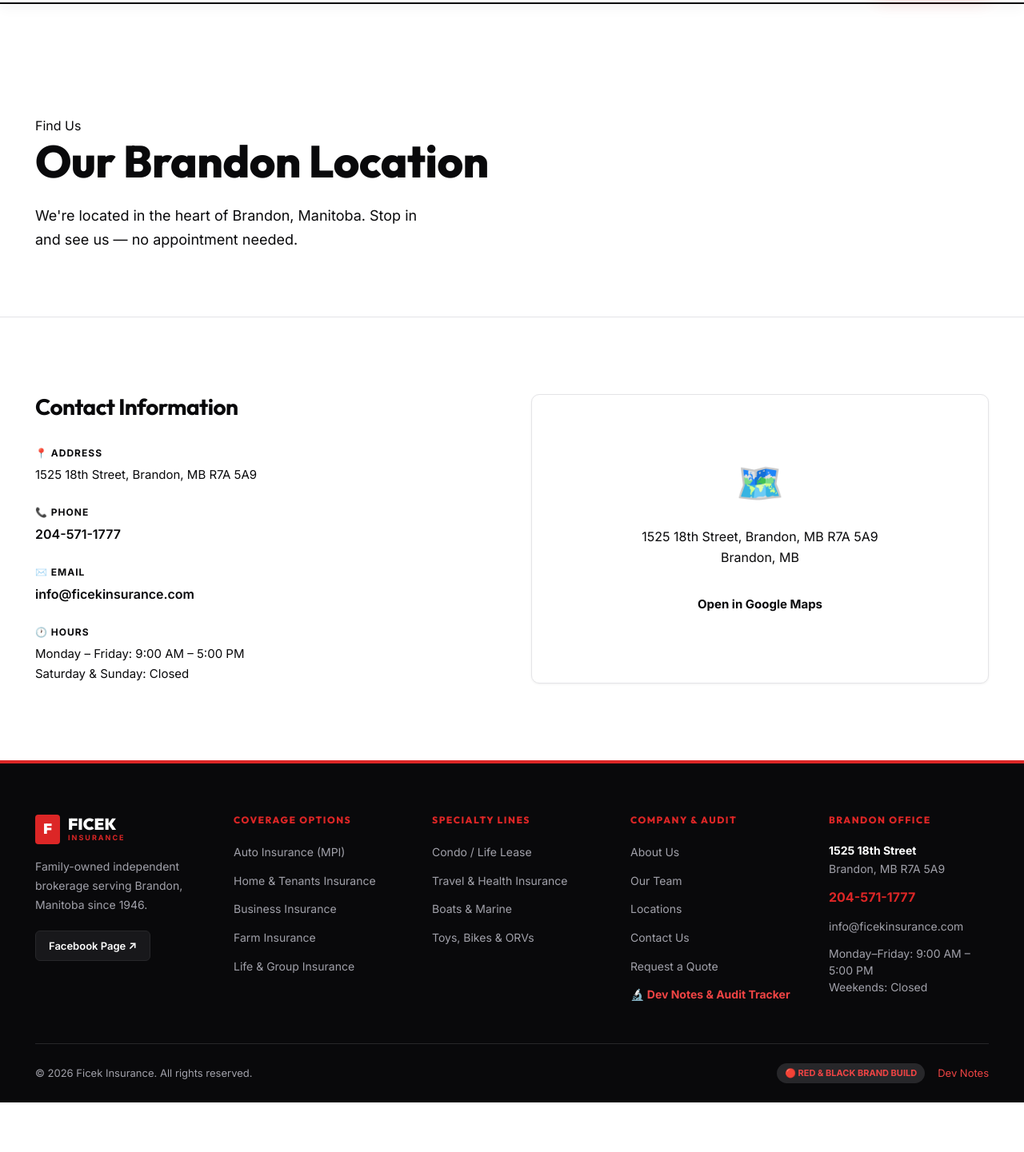
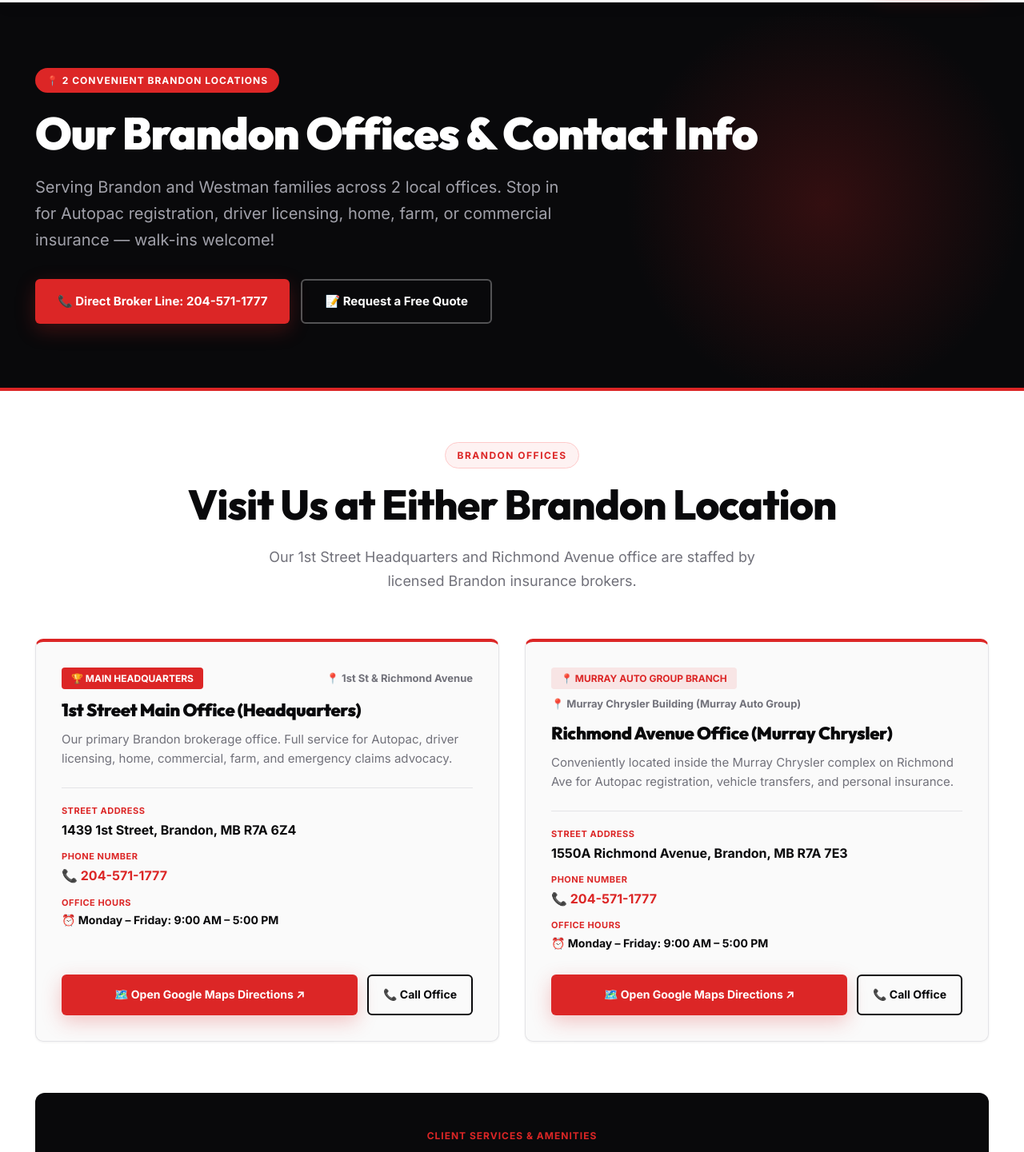
Before and after one commit to austinlmadeit/ficeks, a Next.js app: page /about/locations in a window 1280 px wide. Shown: the part 120-1561 px from the top of the page at 80% size. Before the commit the page ends 1499 px from the top, so only its background shows below. Built offline with nearby package versions, Linux system fonts and the light colour scheme.

Commit message:
feat: rebuild Brandon Office Locations page (/about/locations) with 1439 1st St HQ and 1550A Richmond Ave branch

```diff
--- a/app/about/locations/page.js
+++ b/app/about/locations/page.js
@@ -1,66 +1,210 @@
-import { SITE } from '@/lib/data';
+import Link from 'next/link';
+import { SITE, OFFICES } from '@/lib/data';
 
 export const metadata = {
-  title: 'Location | Ficek Insurance Brandon MB',
-  description: `Visit Ficek Insurance at ${SITE.address.full}. Office hours Monday to Friday, 9am to 5pm. Call ${SITE.phone}.`,
+  title: 'Brandon MB Office Locations | Ficek Insurance',
+  description: 'Visit Ficek Insurance in Brandon, Manitoba — 1439 1st Street (Main Office HQ) and 1550A Richmond Avenue (Murray Chrysler Building). Walk-ins welcome for Autopac and insurance consultations.',
 };
 
 export default function LocationsPage() {
   return (
     <>
+      {/* ── HERO BANNER ── */}
       <section style={{
-        background: 'linear-gradient(135deg, var(--surface) 0%, var(--bg) 100%)',
-        borderBottom: '1px solid var(--border)',
-        padding: '140px 0 80px',
+        background: '#09090b',
+        color: '#ffffff',
+        paddingTop: '80px',
+        paddingBottom: '80px',
+        borderBottom: '4px solid #dc2626',
+        position: 'relative',
+        overflow: 'hidden',
       }}>
-        <div className="container">
-          <span className="section-label">Find Us</span>
-          <h1 style={{ fontSize: 'clamp(36px, 5vw, 56px)', fontWeight: 800, fontFamily: 'var(--font-heading)', letterSpacing: '-0.5px', marginBottom: '20px' }}>
-            Our Brandon Location
+        <div style={{
+          position: 'absolute',
+          top: 0,
+          right: 0,
+          width: '500px',
+          height: '500px',
+          background: 'radial-gradient(circle, rgba(220,38,38,0.2) 0%, transparent 70%)',
+          pointerEvents: 'none',
+        }} />
+
+        <div className="container" style={{ position: 'relative', zIndex: 1 }}>
+          <div style={{
+            display: 'inline-flex',
+            alignItems: 'center',
+            gap: '8px',
+            padding: '6px 14px',
+            borderRadius: '20px',
+            background: '#dc2626',
+            color: '#ffffff',
+            fontSize: '12px',
+            fontWeight: 800,
+            letterSpacing: '1px',
+            textTransform: 'uppercase',
+            marginBottom: '20px',
+          }}>
+            📍 2 Convenient Brandon Locations
+          </div>
+
+          <h1 style={{
+            fontSize: 'clamp(36px, 5.5vw, 56px)',
+            fontWeight: 900,
+            color: '#ffffff',
+            lineHeight: 1.1,
+            marginBottom: '20px',
+            letterSpacing: '-0.02em',
+          }}>
+            Our Brandon Offices & Contact Info
           </h1>
-          <p style={{ fontSize: '18px', color: 'var(--muted)', maxWidth: '500px', lineHeight: 1.7 }}>
-            We're located in the heart of Brandon, Manitoba. Stop in and see us — no appointment needed.
+
+          <p style={{
+            fontSize: '20px',
+            color: '#a1a1aa',
+            maxWidth: '680px',
+            lineHeight: 1.65,
+            marginBottom: '32px',
+          }}>
+            Serving Brandon and Westman families across 2 local offices. Stop in for Autopac registration, driver licensing, home, farm, or commercial insurance — walk-ins welcome!
           </p>
+
+          <div style={{ display: 'flex', gap: '14px', flexWrap: 'wrap' }}>
+            <a href={SITE.phoneHref} className="btn btn-red">
+              📞 Direct Broker Line: {SITE.phone}
+            </a>
+            <Link href="/quote" className="btn btn-outline-white">
+              📝 Request a Free Quote
+            </Link>
+          </div>
         </div>
       </section>
-      <section className="section">
+
+      {/* ── DUAL OFFICE LOCATIONS SHOWCASE ── */}
+      <section className="section" style={{ background: '#ffffff', paddingTop: '64px', paddingBottom: '64px' }}>
         <div className="container">
-          <div style={{ display: 'grid', gridTemplateColumns: '1fr 1fr', gap: '48px' }}>
-            <div>
-              <h2 style={{ fontSize: '28px', fontWeight: 700, fontFamily: 'var(--font-heading)', marginBottom: '32px' }}>Contact Information</h2>
-              <div style={{ display: 'flex', flexDirection: 'column', gap: '24px' }}>
-                {[
-                  { label: '📍 Address', content: SITE.address.full },
-                  { label: '📞 Phone', content: SITE.phone, href: SITE.phoneHref },
-                  { label: '✉️ Email', content: SITE.email, href: `mailto:${SITE.email}` },
-                  { label: '🕐 Hours', content: 'Monday – Friday: 9:00 AM – 5:00 PM\nSaturday & Sunday: Closed' },
-                ].map((item, i) => (
-                  <div key={i}>
-                    <div style={{ fontSize: '12px', fontWeight: 700, color: 'var(--muted)', letterSpacing: '1px', textTransform: 'uppercase', marginBottom: '6px' }}>{item.label}</div>
-                    {item.href ? (
-                      <a href={item.href} style={{ fontSize: '16px', fontWeight: 600, color: 'var(--accent2)' }}>{item.content}</a>
-                    ) : (
-                      <p style={{ fontSize: '15px', color: 'var(--text)', whiteSpace: 'pre-line', lineHeight: 1.65 }}>{item.content}</p>
-                    )}
+
+          <div className="text-center" style={{ marginBottom: '56px' }}>
+            <span className="section-tag">Brandon Offices</span>
+            <h2 className="section-title">Visit Us at Either Brandon Location</h2>
+            <p className="section-sub mx-auto">
+              Our 1st Street Headquarters and Richmond Avenue office are staffed by licensed Brandon insurance brokers.
+            </p>
+          </div>
+
+          {/* DUAL OFFICE CARDS GRID */}
+          <div className="grid-2" style={{ gap: '32px', marginBottom: '64px' }}>
+            {OFFICES.map((office) => (
+              <div key={office.id} className="card card-red-top" style={{ display: 'flex', flexDirection: 'column', justifyContent: 'space-between', background: '#fafafa', padding: '32px' }}>
+                <div>
+                  <div style={{ display: 'flex', justifyContent: 'space-between', alignItems: 'center', marginBottom: '14px', flexWrap: 'wrap', gap: '8px' }}>
+                    <span style={{
+                      fontSize: '12px',
+                      fontWeight: 900,
+                      color: office.id === 'main' ? '#ffffff' : '#dc2626',
+                      background: office.id === 'main' ? '#dc2626' : 'rgba(220,38,38,0.1)',
+                      padding: '4px 12px',
+                      borderRadius: '4px',
+                      textTransform: 'uppercase',
+                    }}>
+                      {office.badge}
+                    </span>
+                    <span style={{ fontSize: '13px', fontWeight: 700, color: '#71717a' }}>
+                      📍 {office.crossStreet}
+                    </span>
                   </div>
-                ))}
+
+                  <h3 style={{ fontSize: '22px', fontWeight: 900, color: '#09090b', marginBottom: '12px' }}>
+                    {office.name}
+                  </h3>
+
+                  <p style={{ fontSize: '15px', color: '#71717a', lineHeight: 1.6, marginBottom: '24px' }}>
+                    {office.desc}
+                  </p>
+
+                  <div style={{ display: 'flex', flexDirection: 'column', gap: '12px', marginBottom: '28px', borderTop: '1px solid #e4e4e7', paddingTop: '20px' }}>
+                    <div>
+                      <div style={{ fontSize: '11px', fontWeight: 800, color: '#dc2626', textTransform: 'uppercase', letterSpacing: '0.5px', marginBottom: '2px' }}>
+                        Street Address
+                      </div>
+                      <div style={{ fontSize: '16px', fontWeight: 800, color: '#09090b' }}>
+                        {office.full}
+                      </div>
+                    </div>
+
+                    <div>
+                      <div style={{ fontSize: '11px', fontWeight: 800, color: '#dc2626', textTransform: 'uppercase', letterSpacing: '0.5px', marginBottom: '2px' }}>
+                        Phone Number
+                      </div>
+                      <a href={office.phoneHref} style={{ fontSize: '16px', fontWeight: 800, color: '#dc2626', textDecoration: 'none' }}>
+                        📞 {office.phone}
+                      </a>
+                    </div>
+
+                    <div>
+                      <div style={{ fontSize: '11px', fontWeight: 800, color: '#dc2626', textTransform: 'uppercase', letterSpacing: '0.5px', marginBottom: '2px' }}>
+                        Office Hours
+                      </div>
+                      <div style={{ fontSize: '14px', fontWeight: 700, color: '#09090b' }}>
+                        ⏰ {office.hours}
+                      </div>
+                    </div>
+                  </div>
+                </div>
+
+                <div style={{ display: 'flex', gap: '12px', flexWrap: 'wrap' }}>
+                  <a
+                    href={office.mapUrl}
+                    target="_blank"
+                    rel="noopener noreferrer"
+                    className="btn btn-red"
+                    style={{ flex: 1, textAlign: 'center', padding: '12px 18px', fontSize: '14px' }}
+                  >
+                    🗺️ Open Google Maps Directions ↗
+                  </a>
+                  <a
+                    href={office.phoneHref}
+                    className="btn btn-outline"
+                    style={{ padding: '12px 18px', fontSize: '14px' }}
+                  >
+                    📞 Call Office
+                  </a>
+                </div>
               </div>
+            ))}
+          </div>
+
+          {/* ── CLIENT AMENITIES & WALK-IN CHECKLIST ── */}
+          <div style={{
+            background: '#09090b',
+            color: '#ffffff',
+            padding: '40px',
+            borderRadius: '12px',
+            marginBottom: '64px',
+          }}>
+            <div className="text-center" style={{ marginBottom: '32px' }}>
+              <span style={{ fontSize: '12px', fontWeight: 800, color: '#dc2626', textTransform: 'uppercase', letterSpacing: '1px' }}>
+                Client Services & Amenities
+              </span>
+              <h3 style={{ fontSize: '28px', fontWeight: 900, color: '#ffffff', marginTop: '6px' }}>
+                What to Expect When You Visit Our Brandon Offices
+              </h3>
             </div>
-            <div className="card" style={{ display: 'flex', flexDirection: 'column', alignItems: 'center', justifyContent: 'center', minHeight: '300px', textAlign: 'center' }}>
-              <div style={{ fontSize: '48px', marginBottom: '16px' }}>🗺️</div>
-              <p style={{ color: 'var(--muted)', marginBottom: '20px' }}>
-                {SITE.address.full}<br />Brandon, MB
-              </p>
-              <a
-                href={`https://www.google.com/maps/search/?api=1&query=${encodeURIComponent(SITE.address.full)}`}
-                target="_blank"
-                rel="noopener noreferrer"
-                className="btn btn-accent"
-              >
-                Open in Google Maps
-              </a>
+
+            <div className="grid-3" style={{ gap: '24px' }}>
+              {[
+                { icon: '🚶‍♂️', title: 'Walk-Ins Always Welcome', desc: 'No appointment needed for MPI Autopac, driver licensing, or quick coverage questions.' },
+                { icon: '🅿️', title: 'Free Client Parking', desc: 'Dedicated free parking lots at both 1439 1st Street and 1550A Richmond Avenue.' },
+                { icon: '📄', title: 'Document & Form Assistance', desc: 'Our brokers help you complete vehicle Bill of Sales, Exclusive Use agreements, and RST tax refunds.' },
+              ].map((item, i) => (
+                <div key={i} style={{ background: '#18181b', padding: '24px', borderRadius: '8px', borderLeft: '4px solid #dc2626' }}>
+                  <div style={{ fontSize: '32px', marginBottom: '12px' }}>{item.icon}</div>
+                  <h4 style={{ fontSize: '17px', fontWeight: 800, color: '#ffffff', marginBottom: '6px' }}>{item.title}</h4>
+                  <p style={{ fontSize: '14px', color: '#a1a1aa', lineHeight: 1.5, margin: 0 }}>{item.desc}</p>
+                </div>
+              ))}
             </div>
           </div>
+
         </div>
       </section>
     </>
--- a/app/dev-notes/page.js
+++ b/app/dev-notes/page.js
@@ -21,8 +21,8 @@
       'Updated team roster across /about and /about/our-team to feature all 12 real Brandon brokers and executives under "Meet the Ficek Team".',
       'Refined team cards to show clean job titles only (removed specialization bios per client direction).',
       'Updated Austin Liske job title to: "Commercial/Personal Lines Insurance Broker".',
-      'Conducted deep architectural Security Analysis comparing WordPress (ficekinsurance.com) vs Next.js App Router (ficek-insurance-redesign.vercel.app).',
-      'Added 4th tab: 🛡️ Security Analysis Matrix directly into the live Dev Notes & Audit Tracker page.',
+      'Rebuilt Brandon Office Locations page (/about/locations) featuring 1439 1st Street as Main Headquarters and 1550A Richmond Avenue (Murray Chrysler Building) as branch office.',
+      'Configured dual-office showcase cards with direct Google Maps directions links, phone routing, hours, and client amenities checklist.',
       'Pushed and deployed live production updates to Vercel (ficek-insurance-redesign.vercel.app).',
     ],
   },
```
Also changed, not shown: lib/data.js.
